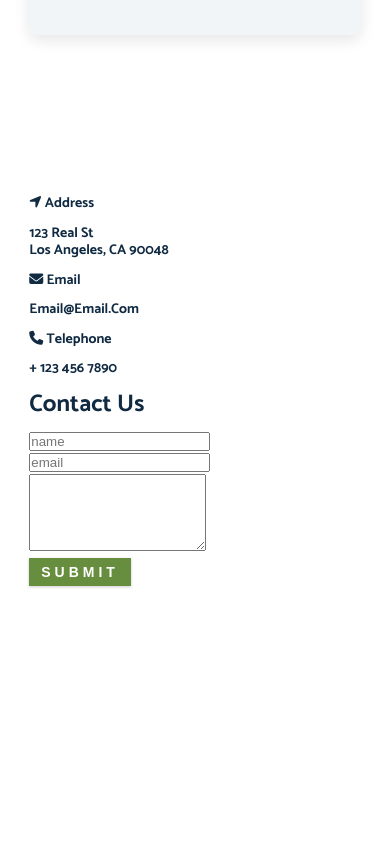
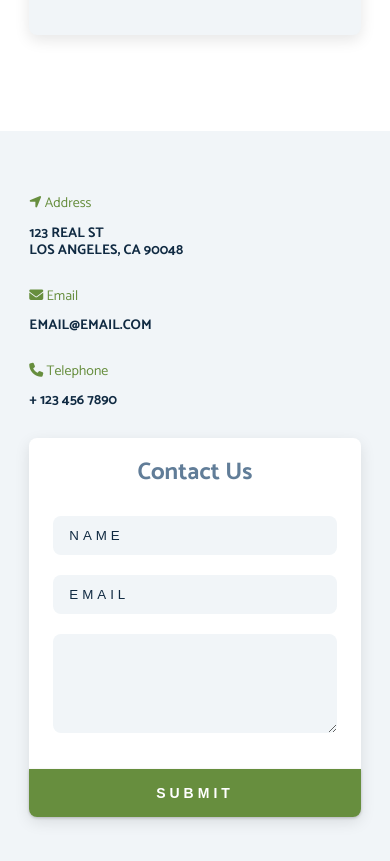
Before and after one commit to jigolaurito93/Tea-Website-Project, a plain HTML site: page index.html in a window 390 px wide. Shown: the part 5940-6801 px from the top of the page. Before the commit the page ends 6590 px from the top, so only its background shows below. Drawn offline with Linux system fonts and the light colour scheme; a web font is replaced by a local one.

Commit message:
added styling to the info section, structured a 2 column layout upon reaching 992px using media query

```diff
--- a/style.css
+++ b/style.css
@@ -460,3 +460,96 @@ Services
     transform: translate(-50%);
     border: 0.375rem solid var(--clr-grey-10);
  }
+
+ /*
+ ===========
+ Contact
+ ===========
+  */
+  .contact{
+    background-color: var(--clr-grey-10);
+  }
+  .contact-form, .contact-info {
+    margin: 1 rem 0;
+  }
+  .contact-item {
+    margin-bottom: 1.75rem;
+  }
+.contact-title {
+    color: var(--clr-primary);
+    font-weight: 400;
+}
+.contact-text {
+    text-transform: uppercase;
+}
+.contact-form{
+    background-color: var(--clr-white);
+    border-radius: var(--radius);
+    text-align: center;
+    box-shadow: 0 5px 15px rgba(0, 0, 0, 0.1);
+    transition: var(--transition);
+    max-width: 35rem;
+}
+
+.contact-form:hover {
+    box-shadow: 0 5px 15px rgba(0, 0, 0, 0.2);
+}
+
+.contact-form h3 {
+    padding-top: 1.25rem;
+    color: var(--clr-grey-5);
+}
+.form-group {
+    padding: 1rem 1.5rem;
+}
+.form-control {
+    display: block;
+    width: 100%;
+    padding: 0.75rem 1rem;
+    border: none;
+    margin-bottom: 1.25rem;
+    background-color: var(--clr-grey-10);
+    border-radius: var(--radius);
+    text-transform: uppercase;
+    letter-spacing: var(--spacing);
+}
+.form-control::placeholder {
+    color: var(--ff-primary);
+    color: var(--clr-grey-1);
+    text-transform: uppercase;
+    letter-spacing: var(--spacing);
+}
+
+.submit-btn {
+    display: block;
+    width: 100%;
+    padding: 1rem;
+    border-bottom-left-radius: var(--radius) ;
+    border-bottom-right-radius: var(--radius);
+}
+
+@media screen and (min-width:992px) {
+    .contact-form, .contact-info {
+        float: left;
+        width: 50%;
+    }
+}
+
+
+
+
+
+
+
+
+
+
+
+
+
+
+ /*
+ ===========
+ Footer
+ ===========
+  */
```
